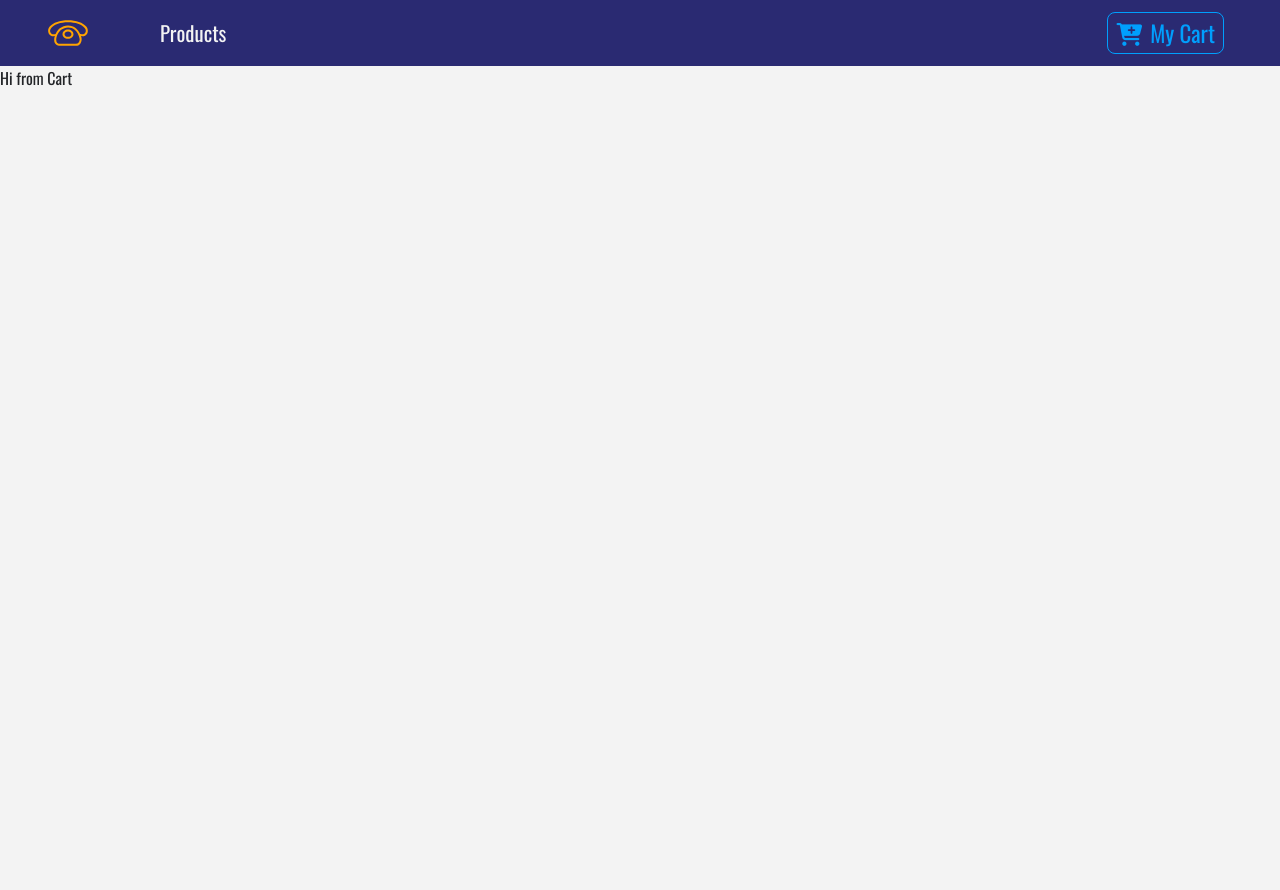
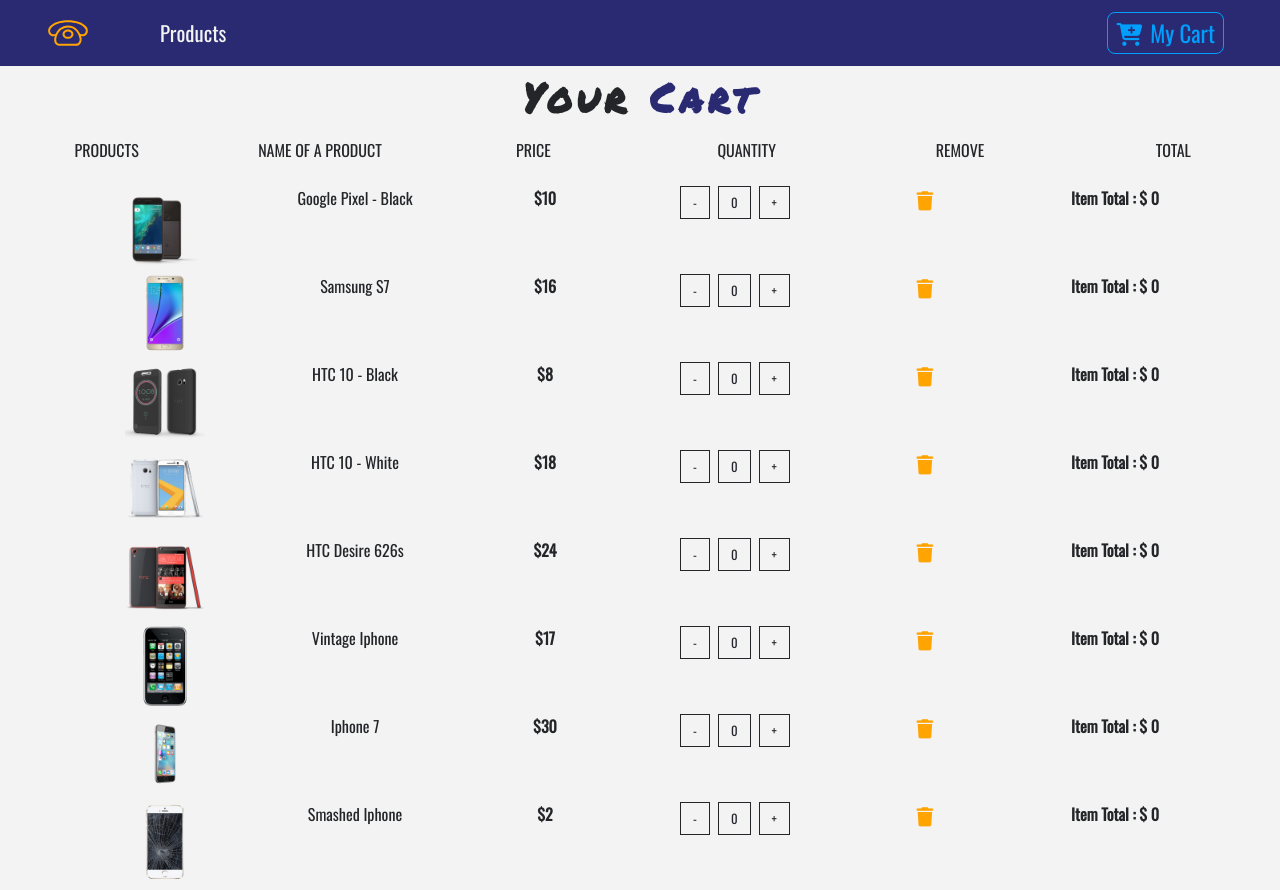
Before and after one commit to reshreshus/store-addict, a React (Create React App) app: page /cart in a window 1280 px wide. Before the commit the page ends 800 px from the top, so only its background shows below. Built offline with nearby package versions, Linux system fonts and the light colour scheme.

Commit message:
add cart UI

```diff
--- a/src/App.css
+++ b/src/App.css
@@ -25,3 +25,23 @@
 .text-bright {
   color: var(--lightBlue);
 }
+
+.btn-black {
+  background: transparent;
+  text-transform: capitalize;
+  font-size: 0.8rem !important;
+  color: var(--mainDark);
+  border-radius: 0 !important;
+  border: 0.1rem solid var(--mainDark) !important;
+}
+
+.btn-black:hover {
+  background: var(--mainDark) !important;
+  color: var(--mainWhite) !important;
+}
+
+.cart-icon {
+  cursor: pointer;
+  font-size: 1.2rem;
+  color: var(--mainYellow);
+}
--- a/src/components/Cart.js
+++ /dev/null
@@ -1,11 +0,0 @@
-import React, { Component } from 'react'
-
-export default class Cart extends Component {
-    render() {
-        return (
-            <div>
-                Hi from Cart
-            </div>
-        )
-    }
-}
--- /dev/null
+++ b/src/components/Cart/Cart.js
@@ -0,0 +1,32 @@
+import React, { Component } from 'react'
+import Title from '../Title';
+import CartColumns from './CartColumns';
+import EmptyCart from './EmtpyCart';
+import {ProductConsumer} from '../../context';
+import CartList from './CartList';
+
+export default class Cart extends Component {
+    render() {
+        return (
+            <section>
+                <ProductConsumer>
+                    { value => {
+                        const {cart} = value;
+                        if (cart.length > 0) {
+                            return (<React.Fragment>
+                            <Title name="Your" title="Cart"/>
+                            <CartColumns />
+                            <CartList value={value}/>
+                            </React.Fragment>);
+                        } else {
+                            return <EmptyCart />;
+                        }
+                    }}
+                </ProductConsumer>
+
+
+
+            </section>
+        )
+    }
+}
--- /dev/null
+++ b/src/components/Cart/CartColumns.js
@@ -0,0 +1,28 @@
+import React from 'react'
+
+export default function CartColumns() {
+    return (
+        <div className="container-fluid text-center d-none d-lg-block">
+            <div className="row">
+                <div className="col-10 mx-auto col-lg-2">
+                    <p className="text-uppercase">products</p>
+                </div>
+                <div className="col-10 mx-auto col-lg-2">
+                    <p className="text-uppercase">name of a product</p>
+                </div>
+                <div className="col-10 mx-auto col-lg-2">
+                    <p className="text-uppercase">price</p>
+                </div>
+                <div className="col-10 mx-auto col-lg-2">
+                    <p className="text-uppercase">quantity</p>
+                </div>
+                <div className="col-10 mx-auto col-lg-2">
+                    <p className="text-uppercase">remove</p>
+                </div>
+                <div className="col-10 mx-auto col-lg-2">
+                    <p className="text-uppercase">total</p>
+                </div>
+            </div>
+        </div>
+    )
+}
--- /dev/null
+++ b/src/components/Cart/CartItem.js
@@ -0,0 +1,42 @@
+import React from 'react'
+
+export default function CartItem({item, value}) {
+    const {id, title, img, price, total, count} = item;
+    const {increment, decrement, removeItemFromCart} = value;
+    // console.log(value);
+    return (
+        <div className="row my-2 text-capitalize text-center">
+            <div className="col-10 mx-auto col-lg-2">
+                <img src={img} alt="Product image" style={{width: '5rem', height: '5rem'}} className="img-fluid"/>
+            </div>
+            <div className="col-10 mx-auto col-lg-2">
+                <span className="d-lg-none">product:  </span>   {title}
+            </div>
+            <div className="col-10 mx-auto col-lg-2">
+                <span className="d-lg-none">price:  </span>   <strong>${price}</strong>
+            </div>
+            <div className="col-10 mx-auto col-lg-2 my-2 my-lg-0">
+                <div className="f-flex justify-content-center">
+                    <div>
+                        <span className="btn btn-black mx-1" onClick={()=>decrement(id)}> - </span>
+                        <div className="span btn btn-black mx-1">{count}</div>
+                        <span className="btn btn-black mx-1" onClick={()=>increment(id)}> + </span>
+                    </div>
+                </div>
+
+
+            </div>
+            <div className="col-10 mx-auto col-lg-2">
+                <div className="cart-icon">
+                    <i className="fas fa-trash" onClick={()=>removeItemFromCart(id)}/>
+                </div>
+            </div>
+
+            <div className="col-10 mx-auto col-lg-2">
+                <strong>
+                    item total : $ {total}
+                </strong>
+            </div>
+        </div>
+    )
+}
--- /dev/null
+++ b/src/components/Cart/CartList.js
@@ -0,0 +1,14 @@
+import React from 'react'
+import CartItem from './CartItem';
+
+export default function CartList({value}) {
+    const {cart} = value;
+
+    return (
+        <div className="container">
+            {cart.map(item => {
+                return <CartItem key={item.id} item={item} value={value} />
+            } ) }
+        </div>
+    )
+}
--- /dev/null
+++ b/src/components/Cart/EmtpyCart.js
@@ -0,0 +1,13 @@
+import React from 'react'
+
+export default function EmtpyCart() {
+    return (
+        <div className="container mt-5">
+            <div className="row">
+                <div className="col-10 mx-auto text-center text-title">
+                    <h1> Your cart is currently empty</h1>
+                </div>
+            </div>
+        </div>
+    )
+}
--- /dev/null
+++ b/src/components/Cart/package.json
@@ -0,0 +1,3 @@
+{
+    "main": "Cart.js"
+}
--- a/src/context.js
+++ b/src/context.js
@@ -9,7 +9,7 @@
     state = {
         products: [],
         detailProduct,
-        cart: [],
+        cart: storeProducts,
         modelOpen: false,
         modelProduct: detailProduct,
 
@@ -51,11 +51,11 @@
     }
 
     decrement = id => {
-
+        console.log("decrement");
     }
 
     removeItemFromCart = id => {
-
+        console.log("item removed");
     }
 
     clearCart = () => {
@@ -110,7 +110,11 @@
                 handleDetail: this.handleDetail,
                 addToCart: this.addToCart,
                 openModel: this.openModel,
-                closeModel: this.closeModel
+                closeModel: this.closeModel,
+                decrement: this.decrement,
+                increment: this.increment,
+                removeItemFromCart: this.removeItemFromCart,
+                clearCart: this.clearCart
             }}>
                 {this.props.children}
             </ProductContext.Provider>
```
